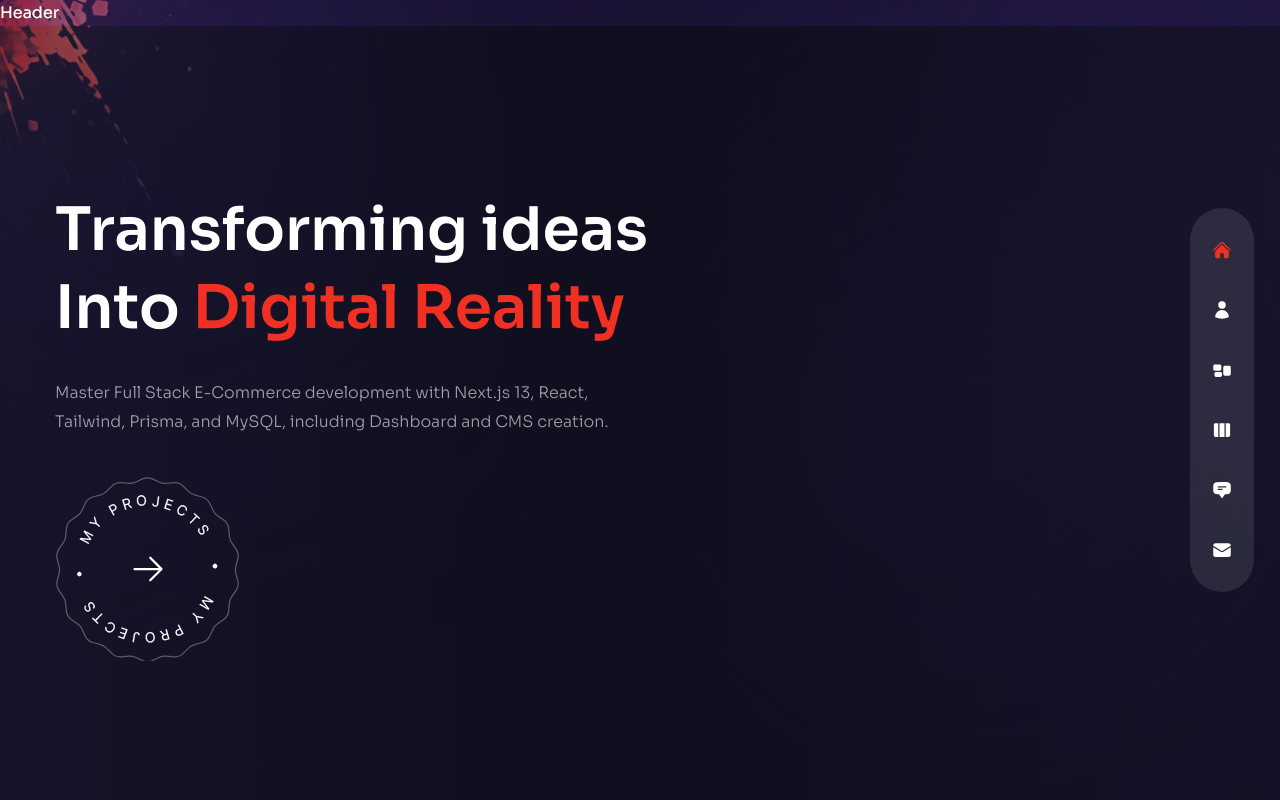
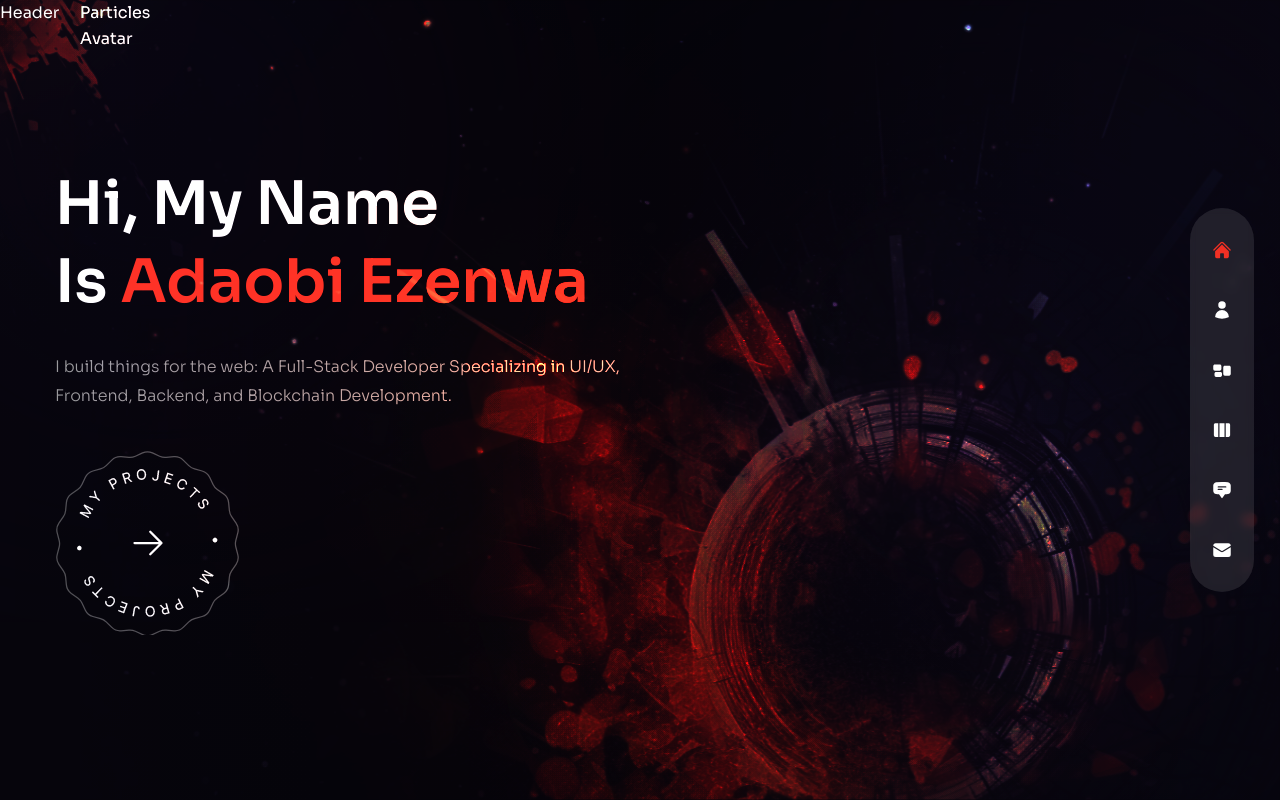
Before and after one commit to halfdobis/next-portfolio, a Next.js app: page / in a window 1280 px wide. Built offline with nearby package versions, Linux system fonts and the light colour scheme.

Commit message:
HomePage-[Background-image, Minor-Bugs]

```diff
--- a/components/Header.js
+++ b/components/Header.js
@@ -1,5 +1,5 @@
 const Header = () => {
-  return <header>Header</header>;
+  return <header className="absolute z-30 w-full">Header</header>;
 };
 
 export default Header;
--- a/components/Nav.js
+++ b/components/Nav.js
@@ -31,7 +31,6 @@ const Nav = () => {
                 <div className='text-[12px] leading-none font-semibold capitalize'>
                   {link.name}
                 </div>
-
                 {/* pointer triangle */}
                 <div className='border-solid border-l-white border-l-8 border-y-transparent border-y-[6px] border-r-0 absolute -right-2'></div>
                 </div>
--- a/components/Transition.js
+++ b/components/Transition.js
@@ -19,7 +19,7 @@ const Transition = () => {
   return (
     <>
       <motion.div
-        className="fixed top-0 bottom-0 right-full w-screen h-screen z-30 bg-[#2e2257]"
+        className="fixed top-0 bottom-0 right-full w-screen h-screen z-30 bg-[#000000]"
         variants={transitionVariants}
         initial="initial"
         animate="animate"
@@ -28,7 +28,7 @@ const Transition = () => {
       >
       </motion.div>
       <motion.div
-        className="fixed top-0 bottom-0 right-full w-screen h-screen z-20 bg-[#3b2d71]"
+        className="fixed top-0 bottom-0 right-full w-screen h-screen z-20 bg-[#111111]"
         variants={transitionVariants}
         initial="initial"
         animate="animate"
@@ -37,7 +37,7 @@ const Transition = () => {
       >
       </motion.div>
       <motion.div
-        className="fixed top-0 bottom-0 right-full w-screen h-screen z-10 bg-[#4b3792]"
+        className="fixed top-0 bottom-0 right-full w-screen h-screen z-10 bg-[#1c1b1b]"
         variants={transitionVariants}
         initial="initial"
         animate="animate"
--- a/pages/index.js
+++ b/pages/index.js
@@ -7,20 +7,22 @@ import Avatar from "../components/Avatar";
 import { motion } from "framer-motion";
 
 import { fadeIn } from "../variants";
+import Particles from 'react-tsparticles';
 
 const Home = () => {
   return (
     <div className="bg-primary/60 h-full">
-      <div className="w-full h-full bg-gradient-to-r from-primary/10 via-black/30 to-black/10">
+      <div className="w-full h-full bg-gradient-to-r from-primary/40 via-black/60 to-black/40">
         <div className="text-center flex flex-col justify-center xl:pt-40 xl:pb-40 xl:text-left h-full container mx-auto">
           <motion.h1
-          variants={fadeIn("down", 0.2)}
-          initial="hidden"
-          animate="show"
-          exit="hidden"
-          className="h1">
-            Transforming ideas <br /> Into{" "}
-            <span className="text-accent">Digital Reality</span>
+            variants={fadeIn("down", 0.2)}
+            initial="hidden"
+            animate="show"
+            exit="hidden"
+            className="h1"
+          >
+            Hi, My Name <br /> Is{" "}
+            <span className="text-accent">Adaobi Ezenwa</span>
           </motion.h1>
           <motion.p
             variants={fadeIn("down", 0.3)}
@@ -29,8 +31,8 @@ const Home = () => {
             exit="hidden"
             className="max-w-sm xl:max-w-xl mx-auto xl:mx-0 mb-10 xl-mb-16"
           >
-            Master Full Stack E-Commerce development with Next.js 13, React,
-            Tailwind, Prisma, and MySQL, including Dashboard and CMS creation.
+            I build things for the web: A Full-Stack Developer Specializing in
+            UI/UX, Frontend, Backend, and Blockchain Development.
           </motion.p>
           <div className="flex justify-center xl:hidden relative">
             <ProjectsBtn />
@@ -46,7 +48,13 @@ const Home = () => {
           </motion.div>
         </div>
       </div>
-      <div>image</div>
+      <div className="w-[1200px] h-full absolute right-0 bottom-0">
+        <div className="bg-none xl:bg-explosion xl:bg-cover xl:bg-right xl:bg-no-repeat w-full h-full absolute mix-blend-color-dodge translate-z-0"></div>
+        <div>Particles</div>
+        <div>
+          <Avatar />
+        </div>
+      </div>
     </div>
   );
 };
--- a/styles/globals.css
+++ b/styles/globals.css
@@ -20,7 +20,7 @@
 
 @layer base {
   body {
-    @apply bg-white overflow-hidden leading-relaxed;
+    @apply bg-secondary overflow-hidden leading-relaxed;
   }
   .page {
     @apply w-full h-screen overflow-hidden;
--- a/tailwind.config.js
+++ b/tailwind.config.js
@@ -22,8 +22,8 @@ module.exports = {
     },
     extend: {
       colors: {
-        primary: '#131424',
-        secondary: '#393A47',
+        primary: '#000000',
+        secondary: '#111111',
         accent: '#F13024',
       },
       backgroundImage: {
```
